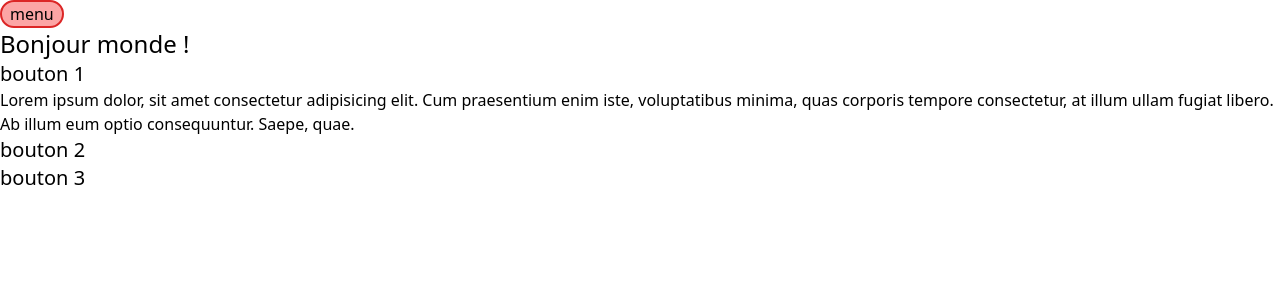
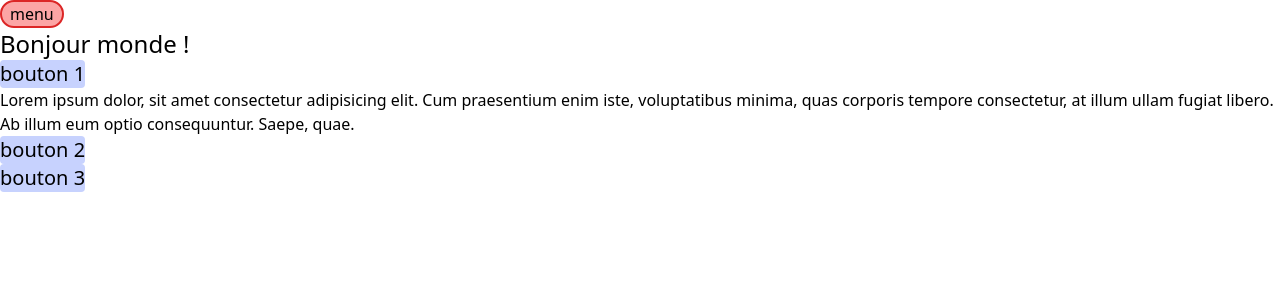
Before and after one commit to shaoual/audascent, a Vue app: page / in a window 1280 px wide. Shown: the top 300 px of the page. Built offline with nearby package versions, Linux system fonts and the light colour scheme.

Commit message:
ajout styles pour les boutons

```diff
--- a/src/pages/index.vue
+++ b/src/pages/index.vue
@@ -10,21 +10,21 @@ const sectionOpen = ref(1)
 <template>
   <h1 class="text-2xl">Bonjour monde !</h1>
   <section>
-    <button @click="sectionOpen = 1" class="text-xl">bouton 1</button>
+    <button @click="sectionOpen = 1" class="text-xl rounded bg-indigo-200">bouton 1</button>
     <p v-show="sectionOpen === 1">
       Lorem ipsum dolor, sit amet consectetur adipisicing elit. Cum praesentium enim iste, voluptatibus minima, quas
       corporis tempore consectetur, at illum ullam fugiat libero. Ab illum eum optio consequuntur. Saepe, quae.</p>
   </section>
   <section>
-    <button @click="sectionOpen = 2" class="text-xl">bouton 2</button>
+    <button @click="sectionOpen = 2" class="text-xl rounded bg-indigo-200">bouton 2</button>
     <p v-show="sectionOpen === 2">
       Nam excepturi cumque praesentium quae dolorum id eum neque enim sint. Eaque corporis animi assumenda ea debitis!
       Quo, corrupti excepturi. Blanditiis iste minus sit! Quisquam ab animi omnis. Molestiae, quas.</p>
   </section>
   <section>
-    <button @click="sectionOpen = 3" class="text-xl">bouton 3</button>
+    <button @click="sectionOpen = 3" class="text-xl rounded bg-indigo-200 ">bouton 3</button>
     <p v-show="sectionOpen === 3">
-    Assumenda expedita dolore pariatur modi labore natus enim alias repellat quos, ab deleniti porro autem ipsum
+      Assumenda expedita dolore pariatur modi labore natus enim alias repellat quos, ab deleniti porro autem ipsum
       maiores blanditiis neque saepe explicabo aliquam corporis officiis, rem laborum. At delectus ad earum.</p>
   </section>
 </template>
```
